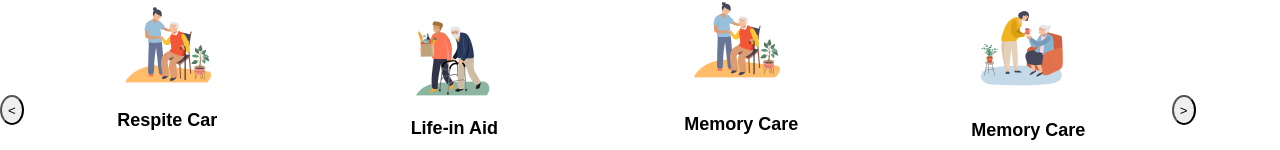
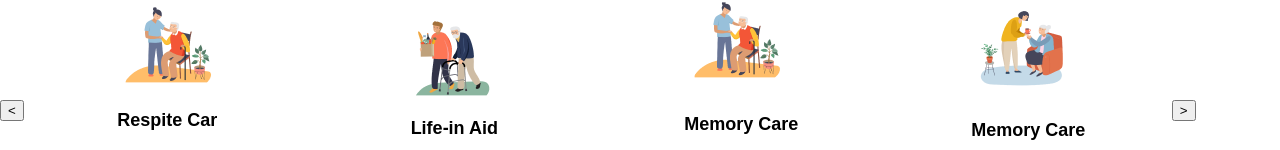
Before and after one commit to mridult543/Healthcare-web-page, a React (Create React App) app: page / in a window 1280 px wide. Shown: the part 486-636 px from the top of the page. Built offline with nearby package versions, Linux system fonts and the light colour scheme.

Commit message:
Update Carousel.js

```diff
--- a/src/Carousel.js
+++ b/src/Carousel.js
@@ -14,12 +14,12 @@ const abc=
 
 
 <div style={{display:"flex", alignItems:"center"}}>
-<button onClick={previous} className="NavButtons">{'<'}</button>
+<button onClick={previous} className="NavButton">{'<'}</button>
 <div style={{display: "flex",overflow:"hidden" }}>
 
     <CarouselContainer/>
 </div>
-<button onClick={next} className="NavButtons">{'>'}</button>
+<button onClick={next} className="NavButton">{'>'}</button>
 </div>
 </div>
 return(abc)
```
